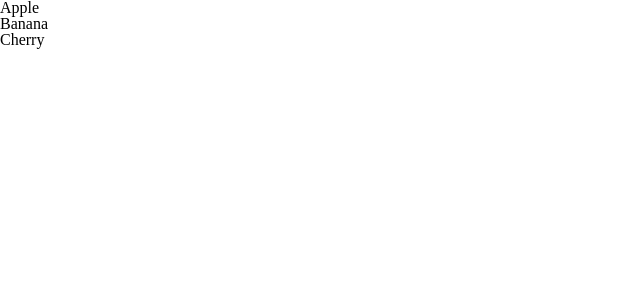
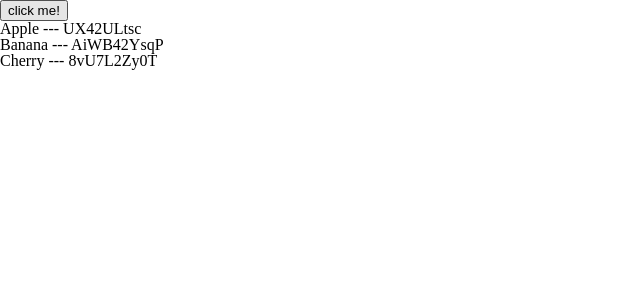
Before and after one commit to miss-gif/vue3-lifecycle, a Vue app: page / in a window 1280 px wide. Shown: the top 300 px of the page, without its empty margins (0-640 px from the left). Built offline with nearby package versions, Linux system fonts and the light colour scheme.

Commit message:
리스트 렌더링 shortid

```diff
--- a/src/App.vue
+++ b/src/App.vue
@@ -1,7 +1,8 @@
 <template>
+  <button @click="handler">click me!</button>
   <ul>
-    <li v-for="fruit in newFriuits" :key="fruit.id">
-      {{ fruit.name }}
+    <li v-for="{ id, name } in newFriuits" :key="id">
+      {{ name }} --- {{ id }}
     </li>
   </ul>
 </template>
@@ -17,12 +18,15 @@ export default {
   },
   computed: {
     newFriuits() {
-      return this.fruits.map((fruit, index) => {
-        return {
-          id: index,
-          name: fruit,
-        };
-      });
+      return this.fruits.map((fruit) => ({
+        id: shortid.generate(),
+        name: fruit,
+      }));
+    },
+  },
+  methods: {
+    handler() {
+      this.fruits.push("Orange");
     },
   },
 };
```
